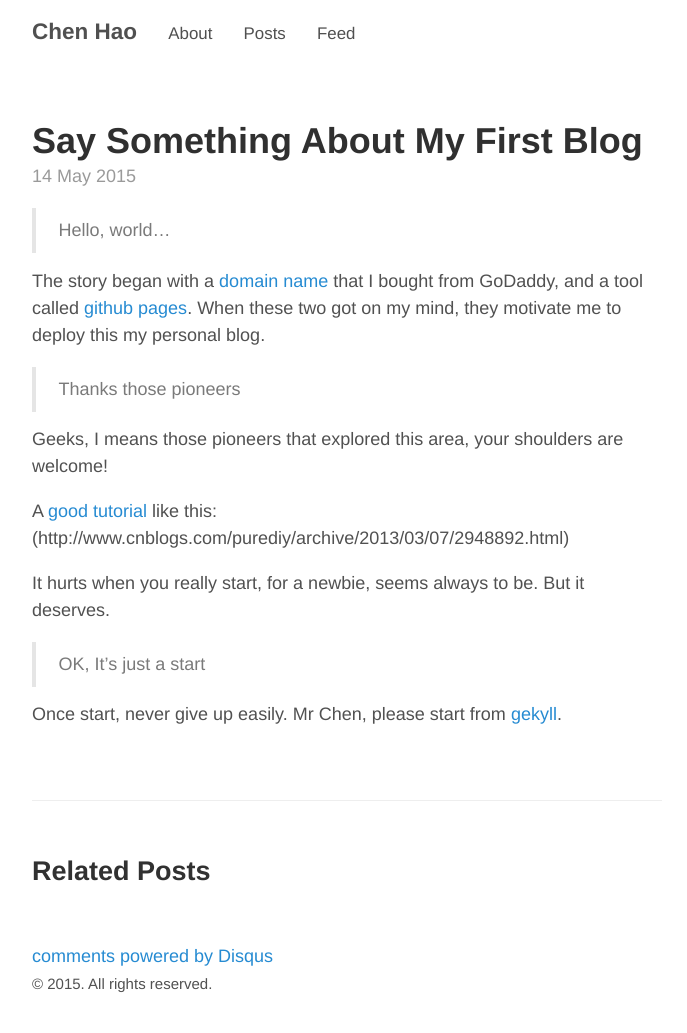
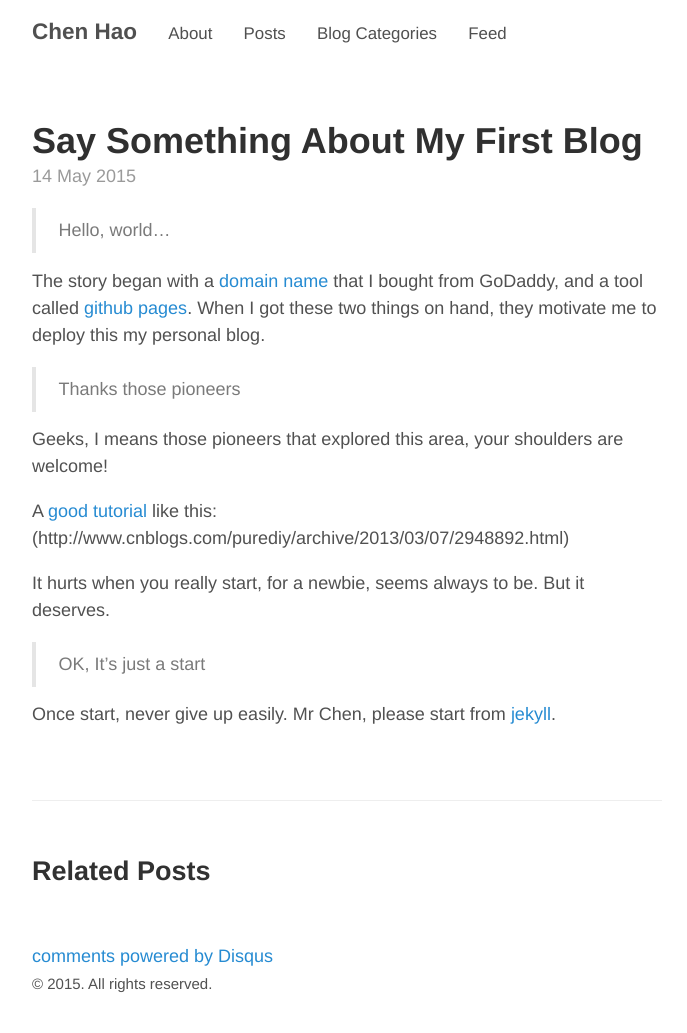
Before and after one commit to haoeric/haoeric.github.io, a Jekyll site: the page built from _posts/2015-05-14-Say-Something-About-My-First-Blog.md, in a window 1280 px wide. Shown: the whole page, without its empty margins (293-980 px from the left). Built offline with Jekyll 4.4.1, drawn with Linux system fonts in a browser that asks for light colours; comment, search, counter and statistics services are not loaded.

Commit message:
add categories

```diff
--- a/_config.yml
+++ b/_config.yml
@@ -14,6 +14,7 @@
 pages_list:
   About: '/about'
   Posts: '/archive'
+  Blog Categories: '/category'
   Feed: '/atom.xml'
 
 # Assets
--- a/_includes/head.html
+++ b/_includes/head.html
@@ -17,8 +17,8 @@
   <link rel="stylesheet" href="{{ site.baseurl }}/styles.css">
 
   <!-- Icons -->
-  <link rel="apple-touch-icon-precomposed" sizes="144x144" href="{{ site.baseurl }}/public/apple-touch-icon-precomposed.png">
-  <link rel="shortcut icon" href="{{ site.baseurl }}/public/favicon.ico">
+  <link rel="personalPhoto" sizes="144x144" href="{{ site.baseurl }}/public/personalPhoto.png">
+  <link rel="photoIcon" href="{{ site.baseurl }}/public/photoIcon.png">
 
   <!-- RSS -->
   <link rel="alternate" type="application/atom+xml" title="{{ site.title }}" href="{{ site.baseurl }}/atom.xml">
--- a/_posts/2015-05-14-Say-Something-About-My-First-Blog.md
+++ b/_posts/2015-05-14-Say-Something-About-My-First-Blog.md
@@ -2,11 +2,13 @@
 layout: post
 title: Say Something About My First Blog
 comments: true
+categories: [life]
+tags: [github, blog, jekyll]
 ---
 
 >Hello, world...
 
-The story began with a [domain name](www.haoeric.com) that I bought from GoDaddy, and a tool called [github pages](https://pages.github.com/). When these two got on my mind, they motivate me to deploy this my personal blog.
+The story began with a [domain name](www.haoeric.com) that I bought from GoDaddy, and a tool called [github pages](https://pages.github.com/). When I got these two things on hand, they motivate me to deploy this my personal blog.
 
 > Thanks those pioneers
 
@@ -18,4 +20,4 @@
 
 > OK, It's just a start
 
-Once start, never give up easily. Mr Chen, please start from [gekyll](http://jekyllrb.com/docs/structure/).
+Once start, never give up easily. Mr Chen, please start from [jekyll](http://jekyllrb.com/docs/structure/).
```
Also changed, not shown: Python.md (deleted, +0 -4 lines), R.md (deleted, +0 -4 lines), category.html (added, +29 -0 lines), dataScience.md (deleted, +0 -4 lines), linux.md (deleted, +0 -4 lines), public/apple-touch-icon-precomposed.png (deleted), public/favicon.ico (deleted), public/personalPhoto.png (added), public/photoIcon.png (added).
